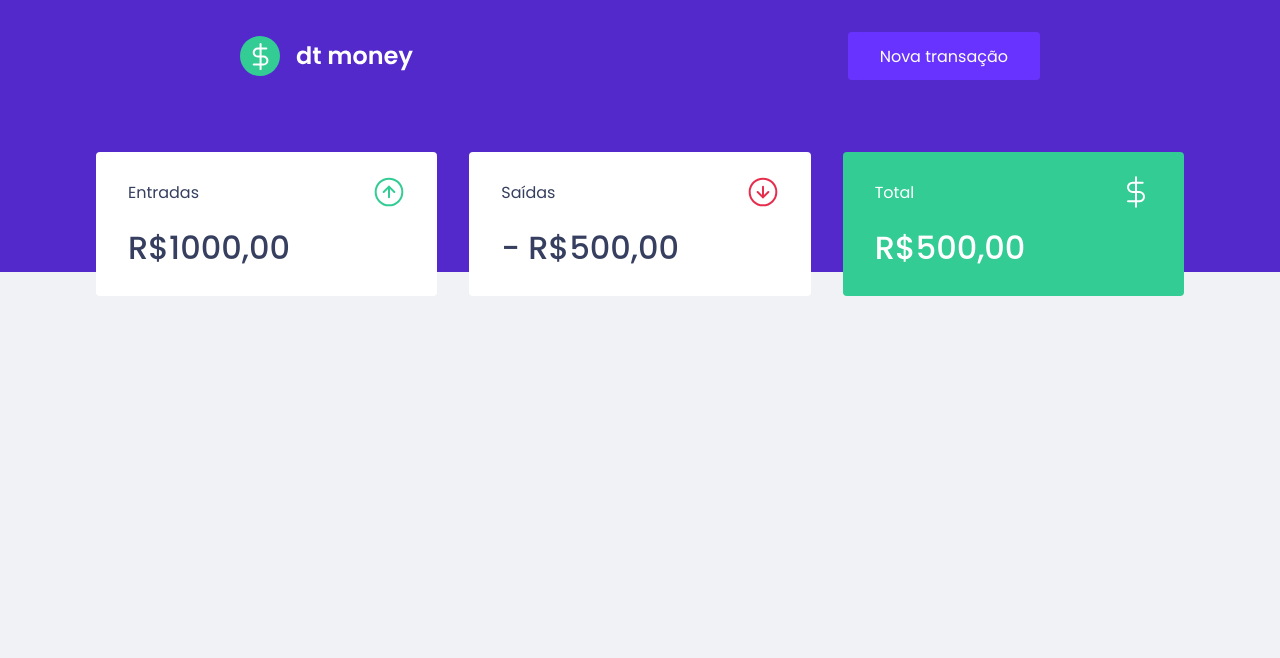
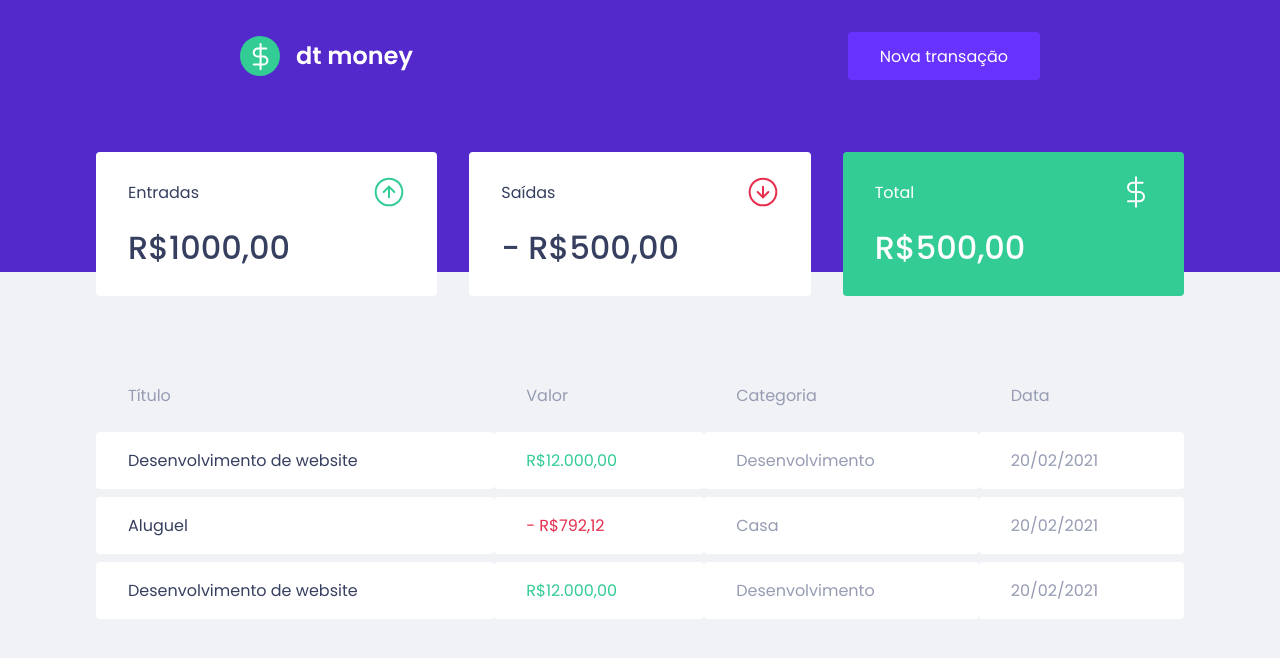
Before and after one commit to lpbborges/dtmoney, a React (Create React App) app: page / in a window 1280 px wide. Shown: the top 658 px of the page. Built offline with nearby package versions, Linux system fonts and the light colour scheme.

Commit message:
added transactions table component

```diff
--- a/src/components/Dashboard/index.tsx
+++ b/src/components/Dashboard/index.tsx
@@ -1,10 +1,12 @@
 import { Summary } from '../Summary';
+import { TransactionsTable } from '../TransactionsTable';
 import { Container } from './styles';
 
 export function Dashboard() {
   return (
     <Container>
       <Summary />
+      <TransactionsTable />
     </Container>
   );
 }
--- /dev/null
+++ b/src/components/TransactionsTable/index.tsx
@@ -0,0 +1,39 @@
+import { Container } from "./styles";
+
+export function TransactionsTable() {
+  return (
+    <Container>
+      <table>
+        <thead>
+          <tr>
+            <th>Título</th>
+            <th>Valor</th>
+            <th>Categoria</th>
+            <th>Data</th>
+          </tr>
+          </thead>
+
+          <tbody>
+            <tr>
+              <td>Desenvolvimento de website</td>
+              <td className="deposit">R$12.000,00</td>
+              <td>Desenvolvimento</td>
+              <td>20/02/2021</td>
+            </tr>
+            <tr>
+              <td>Aluguel</td>
+              <td className="withdraw">- R$792,12</td>
+              <td>Casa</td>
+              <td>20/02/2021</td>
+            </tr>
+            <tr>
+              <td>Desenvolvimento de website</td>
+              <td className="deposit">R$12.000,00</td>
+              <td>Desenvolvimento</td>
+              <td>20/02/2021</td>
+            </tr>
+          </tbody>
+      </table>
+    </Container>
+  )
+}
--- /dev/null
+++ b/src/components/TransactionsTable/styles.ts
@@ -0,0 +1,38 @@
+import styled from 'styled-components';
+
+export const Container = styled.div`
+  margin-top: 4rem;
+
+  table {
+    width: 100%;
+    border-spacing: 0 0.5rem;
+
+    th {
+      color: var(--text-body);
+      font-weight: 400;
+      padding: 1rem 2rem;
+      text-align: left;
+      line-height: 1.5rem;
+    }
+
+    td {
+      padding: 1rem 2rem;
+      border: 0;
+      background: var(--shape);
+      color: var(--text-body);
+      border-radius: 0.25rem;
+
+      &:first-child {
+        color: var(--text-title);
+      }
+
+      &.deposit {
+        color: var(--green);
+      }
+
+      &.withdraw {
+        color: var(--red);
+      }
+    }
+  }
+`;
```
